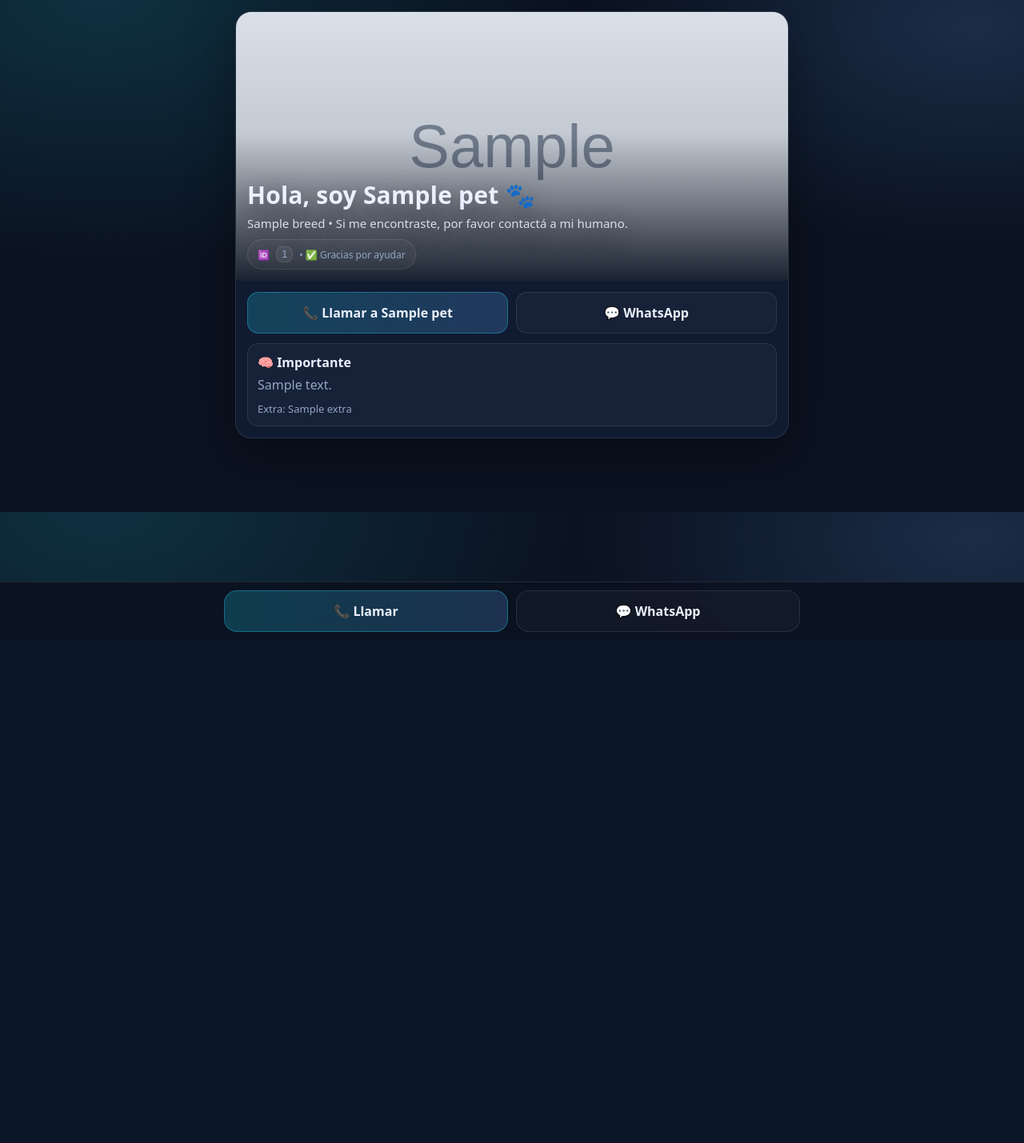
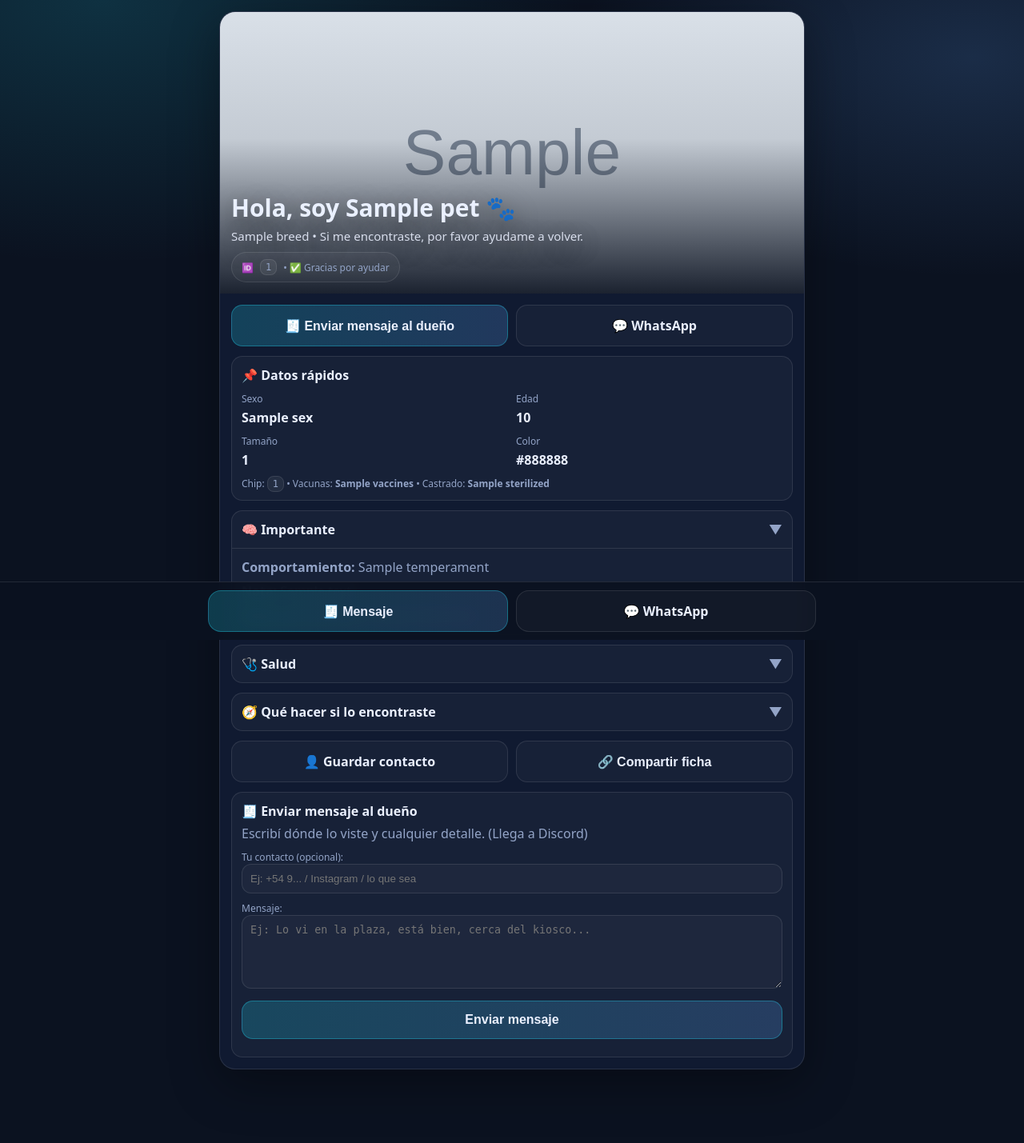
Before and after one commit to MartinLautaroGimenez/pet-qr, a FastAPI app: template app/templates/pet.html in a window 1280 px wide. Shown: the whole page at 80% size. Before the commit the page ends 790 px from the top, so only its background shows below. Run offline with FastAPI, Linux system fonts and the light colour scheme; the template is opened without the code that fills it: most values are stand-ins (such as "Sample title", 1, 10 or a date in 2020); grey boxes marked "Sample" are stand-in pictures; parts of the project's set-up code (start-up, migrations or seed data) failed here and were passed over.

Commit message:
Add pet sighting report feature and enhance pet profile display

```diff
--- a/app/main.py
+++ b/app/main.py
@@ -6,7 +6,7 @@ from typing import Dict, Any, Optional, List, Tuple
 
 import httpx
 from fastapi import FastAPI, Request, Form
-from fastapi.responses import HTMLResponse, JSONResponse, RedirectResponse
+from fastapi.responses import HTMLResponse, JSONResponse, RedirectResponse, Response
 from fastapi.staticfiles import StaticFiles
 from fastapi.templating import Jinja2Templates
 from starlette.middleware.sessions import SessionMiddleware
@@ -24,20 +24,43 @@ GEO_ENABLED = os.getenv("GEO_ENABLED", "true").lower() in ("1", "true", "yes", "
 
 # Admin auth (login)
 ADMIN_USER = os.getenv("ADMIN_USER", "admin")
-ADMIN_PASSWORD = os.getenv("ADMIN_PASSWORD", "admin")  # cambiar en producción
+ADMIN_PASSWORD = os.getenv("ADMIN_PASSWORD", "admin")
 SESSION_SECRET = os.getenv("SESSION_SECRET", secrets.token_urlsafe(32))
 
-# Perfiles (podés agregar más)
+# Si querés, podés esconder teléfono/whatsapp en la ficha pública
+SHOW_PHONE_PUBLIC = os.getenv("SHOW_PHONE_PUBLIC", "true").lower() in ("1", "true", "yes", "y")
+
+# Perfiles (editá esto a gusto)
 PETS: Dict[str, Dict[str, Any]] = {
     "rocky": {
+        # básicos
         "name": "Rocky",
         "photo": "/static/pet.jpg",
         "breed": "Mestizo",
-        "notes": "Es buenazo, pero se asusta si lo corrés. Ofrecele agua y hablale tranqui 🙂",
+        "sex": "Macho",
+        "age": "3 años",
+        "size": "Mediano",
+        "color": "Marrón con pecho blanco",
+        "chip_id": "—",
+        "vaccines": "Antirrábica al día ✅",
+        "sterilized": "Sí",
+        "allergies": "Ninguna conocida",
+        "meds": "Ninguna",
+        "temperament": "Súper bueno, algo miedoso con ruidos fuertes",
+        "distinctive": "Manchita blanca en el pecho / collar rojo",
+        # contacto
         "owner_name": os.getenv("OWNER_NAME", "Tincho"),
         "phone": os.getenv("OWNER_PHONE", "+54 9 261 000 0000"),
         "whatsapp": os.getenv("OWNER_WHATSAPP", "+5492610000000"),
-        "extra": "No muerde. Responde a 'Rocky'.",
+        "emergency_contact": os.getenv("EMERGENCY_CONTACT", "—"),
+        # texto útil
+        "notes": "No lo corras. Ofrecele agua y hablale tranqui 🙂",
+        "what_to_do": [
+            "Si podés, quedate cerca sin perseguirlo.",
+            "Sacale una foto y mandame ubicación.",
+            "Si tenés agua, mejor. Si no, no pasa nada.",
+        ],
+        "reward": os.getenv("REWARD", "—"),
     }
 }
 
@@ -83,13 +106,6 @@ def now_utc_iso() -> str:
 
 
 def get_client_ip(req: Request) -> str:
-    """
-    Mejor esfuerzo para IP real detrás de:
-    - Cloudflare (CF-Connecting-IP / True-Client-IP)
-    - Reverse proxy (X-Forwarded-For / X-Real-IP)
-    - fallback: request.client.host
-    """
-    # Cloudflare
     cf = req.headers.get("cf-connecting-ip")
     if cf:
         return cf.strip()
@@ -98,10 +114,8 @@ def get_client_ip(req: Request) -> str:
     if tcip:
         return tcip.strip()
 
-    # Proxies clásicos
     xff = req.headers.get("x-forwarded-for")
     if xff:
-        # "client, proxy1, proxy2"
         return xff.split(",")[0].strip()
 
     xrip = req.headers.get("x-real-ip")
@@ -109,14 +123,6 @@ def get_client_ip(req: Request) -> str:
         return xrip.strip()
 
     return req.client.host if req.client else ""
-
-
-def get_ip_debug(req: Request) -> str:
-    """Para debug en Discord: muestra lo que llega en headers + raw client host."""
-    raw = req.client.host if req.client else ""
-    xff = req.headers.get("x-forwarded-for", "")
-    cf = req.headers.get("cf-connecting-ip", "")
-    return f"raw={raw} xff={xff} cf={cf}"
 
 
 def db_insert_scan(
@@ -260,7 +266,6 @@ async def pet_page(pet_id: str, request: Request):
 
     ts = now_utc_iso()
     ip = get_client_ip(request)
-    ip_dbg = get_ip_debug(request)
     ua = request.headers.get("user-agent", "")
     ref = request.headers.get("referer", "")
 
@@ -270,15 +275,20 @@ async def pet_page(pet_id: str, request: Request):
         f"🐶 **QR escaneado**\n"
         f"• Perro: **{pet['name']}** (`{pet_id}`)\n"
         f"• Hora (UTC): `{ts}`\n"
-        f"• IP detectada: `{ip}`\n"
-        f"• Debug IP: `{ip_dbg}`\n"
+        f"• IP: `{ip}`\n"
         f"• Perfil: {BASE_URL}/p/{pet_id}"
     )
     await discord_notify(msg)
 
     return templates.TemplateResponse(
         "pet.html",
-        {"request": request, "pet_id": pet_id, "pet": pet, "geo_enabled": GEO_ENABLED},
+        {
+            "request": request,
+            "pet_id": pet_id,
+            "pet": pet,
+            "geo_enabled": GEO_ENABLED,
+            "show_phone_public": SHOW_PHONE_PUBLIC
+        },
     )
 
 
@@ -311,6 +321,73 @@ async def scan_geo(pet_id: str, request: Request):
     await discord_notify(msg)
 
     return {"ok": True}
+
+
+@app.post("/api/report/{pet_id}")
+async def report_sighting(pet_id: str, request: Request):
+    """
+    El que lo encontró puede mandar un mensaje corto al dueño.
+    No guarda en DB (si querés, lo guardamos después).
+    """
+    pet = PETS.get(pet_id)
+    if not pet:
+        return JSONResponse({"ok": False, "error": "pet_not_found"}, status_code=404)
+
+    payload = await request.json()
+    message = (payload.get("message") or "").strip()
+    contact = (payload.get("contact") or "").strip()
+    lat = payload.get("lat")
+    lon = payload.get("lon")
+
+    if len(message) < 3:
+        return JSONResponse({"ok": False, "error": "message_too_short"}, status_code=400)
+
+    ip = get_client_ip(request)
+    ts = now_utc_iso()
+
+    gmaps = ""
+    if lat is not None and lon is not None:
+        gmaps = f"https://maps.google.com/?q={lat},{lon}"
+
+    msg = (
+        f"🧾 **Reporte desde la ficha**\n"
+        f"• Perro: **{pet['name']}** (`{pet_id}`)\n"
+        f"• Hora (UTC): `{ts}`\n"
+        f"• IP: `{ip}`\n"
+        f"• Contacto: `{contact or '—'}`\n"
+        f"• Mensaje: {message}\n"
+        f"{('• Maps: ' + gmaps) if gmaps else ''}"
+    )
+    await discord_notify(msg)
+
+    return {"ok": True}
+
+
+@app.get("/v/{pet_id}.vcf")
+def vcard(pet_id: str):
+    pet = PETS.get(pet_id)
+    if not pet:
+        return Response("Not found", status_code=404)
+
+    owner = pet.get("owner_name", "Dueño")
+    phone = pet.get("phone", "")
+    # vCard simple
+    vcf = "\n".join([
+        "BEGIN:VCARD",
+        "VERSION:3.0",
+        f"N:{owner};;;;",
+        f"FN:{owner} (Dueño de {pet.get('name','Mascota')})",
+        f"TEL;TYPE=CELL:{phone}",
+        f"NOTE:Si encontraste a {pet.get('name','mi perro')}, por favor llamame. Perfil: {BASE_URL}/p/{pet_id}",
+        "END:VCARD",
+        ""
+    ])
+
+    headers = {
+        "Content-Type": "text/vcard; charset=utf-8",
+        "Content-Disposition": f'attachment; filename="{pet_id}.vcf"',
+    }
+    return Response(vcf, headers=headers)
 
 
 # ------------------------ Admin ------------------------
@@ -378,20 +455,3 @@ def admin_dashboard(
             "base_url": BASE_URL,
         },
     )
-
-
-@app.get("/admin/api/scans", response_class=JSONResponse)
-def admin_api_scans(
-    request: Request,
-    pet: Optional[str] = None,
-    date_from: Optional[str] = None,
-    date_to: Optional[str] = None,
-    page: int = 1,
-    page_size: int = 50,
-):
-    redir = require_auth(request)
-    if redir:
-        return JSONResponse({"ok": False, "error": "unauthorized"}, status_code=401)
-
-    total, rows = db_query_scans(pet_id=pet, date_from=date_from, date_to=date_to, page=page, page_size=page_size)
-    return {"ok": True, "total": total, "rows": rows}
--- a/app/templates/pet.html
+++ b/app/templates/pet.html
@@ -6,14 +6,9 @@
   <title>{{ pet.name }} • Si me encontraste</title>
   <style>
     :root{
-      --bg:#0b1220;
-      --card:rgba(18,28,51,.92);
-      --text:#eaf0ff;
-      --muted:#93a4c7;
-      --line:rgba(255,255,255,.10);
-      --accent:#22d3ee;
-      --accent2:#60a5fa;
-      --danger:#fb7185;
+      --bg:#0b1220; --card:rgba(18,28,51,.92); --text:#eaf0ff; --muted:#93a4c7;
+      --line:rgba(255,255,255,.10); --accent:#22d3ee; --accent2:#60a5fa;
+      --ok:#34d399; --warn:#fbbf24; --danger:#fb7185;
     }
     *{box-sizing:border-box}
     body{
@@ -25,121 +20,54 @@
       font-family:system-ui,-apple-system,Segoe UI,Roboto,Ubuntu,Cantarell,Noto Sans,sans-serif;
       color:var(--text);
     }
-    .wrap{max-width:720px;margin:0 auto;padding:14px 14px 92px;} /* padding bottom para barra fija */
-    .card{
-      background:var(--card);
-      border:1px solid var(--line);
-      border-radius:20px;
-      overflow:hidden;
-      box-shadow:0 18px 60px rgba(0,0,0,.35);
-    }
-
-    /* HERO banner */
-    .hero{
-      position:relative;
-      width:100%;
-      height:min(42vh, 340px);
-      background:rgba(255,255,255,.03);
-    }
-    .hero img{
-      width:100%;
-      height:100%;
-      object-fit:cover;
-      display:block;
-      filter:saturate(1.05) contrast(1.05);
-    }
-    .hero:after{
-      content:"";
-      position:absolute; inset:0;
-      background:linear-gradient(to top, rgba(11,18,32,.92), rgba(11,18,32,.10) 55%, rgba(11,18,32,.0));
-      pointer-events:none;
-    }
-    .hero-text{
-      position:absolute; left:14px; right:14px; bottom:14px;
-      z-index:2;
-    }
-    h1{
-      margin:0;
-      font-size:clamp(22px, 4.8vw, 30px);
-      letter-spacing:.2px;
-      text-shadow:0 8px 30px rgba(0,0,0,.55);
-    }
-    .sub{
-      margin:6px 0 0 0;
-      color:rgba(234,240,255,.88);
-      line-height:1.3;
-      text-shadow:0 8px 30px rgba(0,0,0,.55);
-      font-size:clamp(13px, 3.4vw, 15px);
-    }
+    .wrap{max-width:760px;margin:0 auto;padding:14px 14px 92px;}
+    .card{background:var(--card);border:1px solid var(--line);border-radius:20px;overflow:hidden;box-shadow:0 18px 60px rgba(0,0,0,.35);}
+    .hero{position:relative;width:100%;height:min(44vh, 360px);background:rgba(255,255,255,.03);}
+    .hero img{width:100%;height:100%;object-fit:cover;display:block;filter:saturate(1.05) contrast(1.05);}
+    .hero:after{content:"";position:absolute;inset:0;background:linear-gradient(to top, rgba(11,18,32,.92), rgba(11,18,32,.10) 55%, rgba(11,18,32,0));}
+    .hero-text{position:absolute;left:14px;right:14px;bottom:14px;z-index:2;}
+    h1{margin:0;font-size:clamp(22px, 4.8vw, 30px);text-shadow:0 8px 30px rgba(0,0,0,.55);}
+    .sub{margin:6px 0 0 0;color:rgba(234,240,255,.88);line-height:1.3;font-size:clamp(13px, 3.4vw, 15px);text-shadow:0 8px 30px rgba(0,0,0,.55);}
+    .pill{display:inline-flex;align-items:center;gap:8px;padding:8px 12px;border-radius:999px;border:1px solid var(--line);color:var(--muted);background:rgba(255,255,255,.03);margin-top:10px;font-size:12px;}
+    code{background:rgba(255,255,255,.06);padding:2px 6px;border-radius:8px;border:1px solid var(--line);}
 
     .content{padding:14px;}
-    .pill{
-      display:inline-flex; align-items:center; gap:8px;
-      padding:8px 12px;
-      border-radius:999px;
-      border:1px solid var(--line);
-      color:var(--muted);
-      background:rgba(255,255,255,.03);
-      margin-top:10px;
-      font-size:12px;
-    }
-    code{background:rgba(255,255,255,.06); padding:2px 6px; border-radius:8px; border:1px solid var(--line);}
-
-    .box{
-      padding:12px;
-      border-radius:14px;
-      border:1px solid var(--line);
-      background:rgba(255,255,255,.03);
-    }
-    .muted{color:var(--muted);}
-    .title{font-weight:900; margin-bottom:6px;}
-
-    .grid{
-      display:grid;
-      grid-template-columns:1fr 1fr;
-      gap:10px;
-    }
-    @media(max-width:560px){
-      .grid{grid-template-columns:1fr;}
-    }
+    .grid{display:grid;grid-template-columns:1fr 1fr;gap:10px;}
+    @media(max-width:560px){.grid{grid-template-columns:1fr;}}
 
     .btn{
-      display:flex; align-items:center; justify-content:center; gap:10px;
-      text-decoration:none;
-      padding:14px 14px;
-      border-radius:14px;
-      font-weight:900;
-      border:1px solid var(--line);
-      color:var(--text);
-      background:rgba(255,255,255,.03);
-      font-size:16px;
+      display:flex;align-items:center;justify-content:center;gap:10px;text-decoration:none;
+      padding:14px 14px;border-radius:14px;font-weight:900;border:1px solid var(--line);
+      color:var(--text);background:rgba(255,255,255,.03);font-size:16px;cursor:pointer;
     }
-    .btn:hover{transform:translateY(-1px); transition:.12s ease; border-color:rgba(34,211,238,.35);}
-    .btn-primary{
-      background:linear-gradient(90deg, rgba(34,211,238,.22), rgba(96,165,250,.22));
-      border-color:rgba(34,211,238,.35);
+    .btn-primary{background:linear-gradient(90deg, rgba(34,211,238,.22), rgba(96,165,250,.22));border-color:rgba(34,211,238,.35);}
+    .btn:hover{transform:translateY(-1px);transition:.12s ease;border-color:rgba(34,211,238,.35);}
+
+    .box{padding:12px;border-radius:14px;border:1px solid var(--line);background:rgba(255,255,255,.03);}
+    .muted{color:var(--muted);}
+    .title{font-weight:900;margin-bottom:6px;}
+    .rows{display:grid;grid-template-columns:1fr 1fr;gap:10px;margin-top:10px;}
+    @media(max-width:560px){.rows{grid-template-columns:1fr;}}
+    .k{color:var(--muted);font-size:12px;margin-bottom:4px;}
+    .v{font-weight:800;}
+
+    details{border:1px solid var(--line);background:rgba(255,255,255,.03);border-radius:14px;overflow:hidden;}
+    summary{list-style:none;cursor:pointer;padding:12px 12px;font-weight:900;display:flex;justify-content:space-between;align-items:center;}
+    summary::-webkit-details-marker{display:none;}
+    .details-body{padding:12px;border-top:1px solid var(--line);color:var(--muted);line-height:1.4;}
+
+    textarea,input{
+      width:100%;padding:10px;border-radius:12px;border:1px solid var(--line);
+      background:rgba(255,255,255,.03);color:var(--text);outline:none;
     }
+    textarea{min-height:92px;resize:vertical;}
+    .small{font-size:12px;color:var(--muted);}
 
     /* Barra fija mobile */
-    .bar{
-      position:fixed;
-      left:0; right:0; bottom:0;
-      padding:10px 12px;
-      background:rgba(11,18,32,.92);
-      border-top:1px solid var(--line);
-      backdrop-filter: blur(10px);
-      -webkit-backdrop-filter: blur(10px);
-      display:flex;
-      justify-content:center;
-      z-index:50;
-    }
-    .bar-inner{
-      width:min(720px, 100%);
-      display:grid;
-      grid-template-columns:1fr 1fr;
-      gap:10px;
-    }
-    .bar .btn{padding:14px 10px; border-radius:16px;}
+    .bar{position:fixed;left:0;right:0;bottom:0;padding:10px 12px;background:rgba(11,18,32,.92);border-top:1px solid var(--line);
+      backdrop-filter: blur(10px);-webkit-backdrop-filter: blur(10px);display:flex;justify-content:center;z-index:50;}
+    .bar-inner{width:min(760px, 100%);display:grid;grid-template-columns:1fr 1fr;gap:10px;}
+    .bar .btn{padding:14px 10px;border-radius:16px;}
   </style>
 </head>
 <body>
@@ -149,49 +77,141 @@
         <img src="{{ pet.photo }}" alt="Foto de {{ pet.name }}">
         <div class="hero-text">
           <h1>Hola, soy {{ pet.name }} 🐾</h1>
-          <div class="sub">{{ pet.breed }} • Si me encontraste, por favor contactá a mi humano.</div>
+          <div class="sub">{{ pet.breed }} • Si me encontraste, por favor ayudame a volver.</div>
           <div class="pill">🆔 <code>{{ pet_id }}</code> • ✅ Gracias por ayudar</div>
         </div>
       </div>
 
       <div class="content">
         <div class="grid">
+          {% if show_phone_public %}
           <a class="btn btn-primary" href="tel:{{ pet.phone }}">📞 Llamar a {{ pet.owner_name }}</a>
+          {% else %}
+          <button class="btn btn-primary" onclick="scrollToReport()">🧾 Enviar mensaje al dueño</button>
+          {% endif %}
           <a class="btn" href="https://wa.me/{{ pet.whatsapp }}?text=Hola!%20Encontr%C3%A9%20a%20{{ pet.name }}%20(%23{{ pet_id }})">💬 WhatsApp</a>
         </div>
 
         <div style="height:12px"></div>
 
         <div class="box">
-          <div class="title">🧠 Importante</div>
-          <div class="muted">{{ pet.notes }}</div>
+          <div class="title">📌 Datos rápidos</div>
+          <div class="rows">
+            <div><div class="k">Sexo</div><div class="v">{{ pet.sex }}</div></div>
+            <div><div class="k">Edad</div><div class="v">{{ pet.age }}</div></div>
+            <div><div class="k">Tamaño</div><div class="v">{{ pet.size }}</div></div>
+            <div><div class="k">Color</div><div class="v">{{ pet.color }}</div></div>
+          </div>
           <div style="height:10px"></div>
-          <div class="muted" style="font-size:13px;">Extra: {{ pet.extra }}</div>
+          <div class="small">Chip: <code>{{ pet.chip_id }}</code> • Vacunas: <b>{{ pet.vaccines }}</b> • Castrado: <b>{{ pet.sterilized }}</b></div>
+        </div>
+
+        <div style="height:12px"></div>
+
+        <details open>
+          <summary>🧠 Importante <span class="muted">▼</span></summary>
+          <div class="details-body">
+            <div><b>Comportamiento:</b> {{ pet.temperament }}</div>
+            <div style="height:8px"></div>
+            <div><b>Nota:</b> {{ pet.notes }}</div>
+            <div style="height:8px"></div>
+            <div><b>Señas particulares:</b> {{ pet.distinctive }}</div>
+          </div>
+        </details>
+
+        <div style="height:12px"></div>
+
+        <details>
+          <summary>🩺 Salud <span class="muted">▼</span></summary>
+          <div class="details-body">
+            <div><b>Alergias:</b> {{ pet.allergies }}</div>
+            <div><b>Medicación:</b> {{ pet.meds }}</div>
+          </div>
+        </details>
+
+        <div style="height:12px"></div>
+
+        <details>
+          <summary>🧭 Qué hacer si lo encontraste <span class="muted">▼</span></summary>
+          <div class="details-body">
+            <ul>
+              {% for item in pet.what_to_do %}
+                <li>{{ item }}</li>
+              {% endfor %}
+            </ul>
+            {% if pet.reward and pet.reward != "—" %}
+              <div>🎁 <b>Recompensa:</b> {{ pet.reward }}</div>
+            {% endif %}
+          </div>
+        </details>
+
+        <div style="height:12px"></div>
+
+        <div class="grid">
+          <a class="btn" href="/v/{{ pet_id }}.vcf">👤 Guardar contacto</a>
+          <button class="btn" onclick="sharePage()">🔗 Compartir ficha</button>
         </div>
 
         {% if geo_enabled %}
           <div style="height:12px"></div>
           <div class="box" id="geoBox">
-            <div class="title">📍 ¿Podés compartir tu ubicación?</div>
-            <div class="muted">Solo si aceptás. Nos ayuda a ir a buscarlo más rápido.</div>
+            <div class="title">📍 Compartir tu ubicación</div>
+            <div class="muted">Si aceptás, nos llega tu ubicación para ir a buscarlo más rápido.</div>
             <div style="height:10px"></div>
-            <button class="btn btn-primary" style="width:100%; cursor:pointer;" onclick="shareLocation()">Compartir ubicación</button>
+            <button class="btn btn-primary" style="width:100%;" onclick="shareLocation()">Compartir ubicación</button>
             <div class="muted" id="geoStatus" style="margin-top:10px; font-size:13px;"></div>
           </div>
         {% endif %}
+
+        <div style="height:12px"></div>
+
+        <div class="box" id="reportBox">
+          <div class="title">🧾 Enviar mensaje al dueño</div>
+          <div class="muted">Escribí dónde lo viste y cualquier detalle. (Llega a Discord)</div>
+          <div style="height:10px"></div>
+
+          <div class="small">Tu contacto (opcional):</div>
+          <input id="contact" placeholder="Ej: +54 9... / Instagram / lo que sea" />
+
+          <div style="height:10px"></div>
+          <div class="small">Mensaje:</div>
+          <textarea id="message" placeholder="Ej: Lo vi en la plaza, está bien, cerca del kiosco..."></textarea>
+
+          <div style="height:10px"></div>
+          <button class="btn btn-primary" style="width:100%;" onclick="sendReport()">Enviar mensaje</button>
+          <div class="muted" id="reportStatus" style="margin-top:10px; font-size:13px;"></div>
+        </div>
+
       </div>
     </div>
   </div>
 
-  <!-- Barra fija (mejor UX en celular) -->
   <div class="bar">
     <div class="bar-inner">
+      {% if show_phone_public %}
       <a class="btn btn-primary" href="tel:{{ pet.phone }}">📞 Llamar</a>
+      {% else %}
+      <button class="btn btn-primary" onclick="scrollToReport()">🧾 Mensaje</button>
+      {% endif %}
       <a class="btn" href="https://wa.me/{{ pet.whatsapp }}?text=Hola!%20Encontr%C3%A9%20a%20{{ pet.name }}%20(%23{{ pet_id }})">💬 WhatsApp</a>
     </div>
   </div>
 
 <script>
+function scrollToReport(){
+  document.getElementById("reportBox").scrollIntoView({behavior:"smooth", block:"start"});
+}
+
+async function sharePage(){
+  const url = window.location.href;
+  if(navigator.share){
+    try{ await navigator.share({ title: "Ficha de {{ pet.name }}", url }); }catch(e){}
+  }else{
+    await navigator.clipboard.writeText(url);
+    alert("Link copiado ✅");
+  }
+}
+
 async function shareLocation(){
   const status = document.getElementById("geoStatus");
   status.textContent = "Pidiendo ubicación…";
@@ -203,11 +223,7 @@ async function shareLocation(){
 
   navigator.geolocation.getCurrentPosition(async (pos) => {
     try{
-      const payload = {
-        lat: pos.coords.latitude,
-        lon: pos.coords.longitude,
-        accuracy: pos.coords.accuracy
-      };
+      const payload = { lat: pos.coords.latitude, lon: pos.coords.longitude, accuracy: pos.coords.accuracy };
       const res = await fetch(`/api/scan/{{ pet_id }}`, {
         method: "POST",
         headers: {"Content-Type":"application/json"},
@@ -222,6 +238,46 @@ async function shareLocation(){
     status.textContent = "No se compartió la ubicación (rechazado o error).";
   }, { enableHighAccuracy: true, timeout: 10000, maximumAge: 0 });
 }
+
+async function sendReport(){
+  const status = document.getElementById("reportStatus");
+  const message = (document.getElementById("message").value || "").trim();
+  const contact = (document.getElementById("contact").value || "").trim();
+
+  if(message.length < 3){
+    status.textContent = "Escribí un mensaje un poco más largo 🙂";
+    return;
+  }
+
+  status.textContent = "Enviando…";
+
+  // Intentamos incluir ubicación si la tiene (pero sin forzar permiso)
+  let lat = null, lon = null;
+  const doSend = async () => {
+    try{
+      const payload = { message, contact, lat, lon };
+      const res = await fetch(`/api/report/{{ pet_id }}`, {
+        method: "POST",
+        headers: {"Content-Type":"application/json"},
+        body: JSON.stringify(payload)
+      });
+      const data = await res.json();
+      status.textContent = data.ok ? "✅ Enviado. ¡Gracias!" : "⚠️ No se pudo enviar.";
+    }catch(e){
+      status.textContent = "⚠️ Error enviando.";
+    }
+  };
+
+  if(navigator.geolocation){
+    navigator.geolocation.getCurrentPosition((pos) => {
+      lat = pos.coords.latitude;
+      lon = pos.coords.longitude;
+      doSend();
+    }, () => doSend(), { enableHighAccuracy: false, timeout: 4000, maximumAge: 60000 });
+  }else{
+    doSend();
+  }
+}
 </script>
 </body>
 </html>
```
